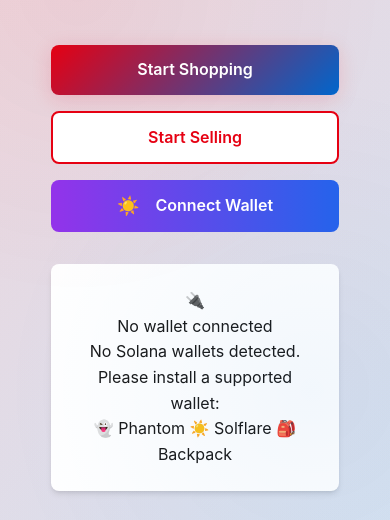
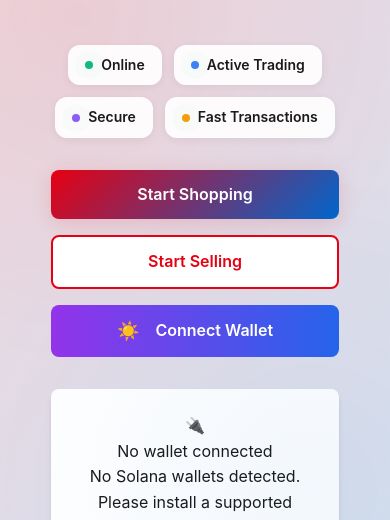
Before and after one commit to nekagit/Server-soladiankcom, an Astro site in the folder frontend/: page / in a window 390 px wide. Shown: the part 287-807 px from the top of the page. Built offline with nearby package versions, Linux system fonts and the light colour scheme; Astro itself is replaced by a stand-in of ours.

Commit message:
Add status badges to homepage for enhanced user feedback
- Introduced a new section on the homepage displaying status badges indicating the marketplace's online status, active trading, security, and transaction speed.
- Implemented corresponding styles in global CSS to ensure a visually appealing and responsive design for the badges.
- This addition improves user experience by providing real-time feedback on marketplace conditions, aligning with our commitment to transparency and user engagement.

```diff
--- a/frontend/src/pages/index.astro
+++ b/frontend/src/pages/index.astro
@@ -109,6 +109,26 @@ const features = [
         <p class="hero-subtitle mobile-text-base sm:mobile-text-lg lg:mobile-text-xl">
           The Ultimate Marketplace Powered by Solana Blockchain
         </p>
+
+        <!-- Status Badges -->
+        <div class="status-badges flex flex-wrap justify-center gap-3 mt-6 mb-8">
+          <div class="status-badge status-online">
+            <div class="status-dot"></div>
+            <span>Online</span>
+          </div>
+          <div class="status-badge status-active">
+            <div class="status-dot"></div>
+            <span>Active Trading</span>
+          </div>
+          <div class="status-badge status-secure">
+            <div class="status-dot"></div>
+            <span>Secure</span>
+          </div>
+          <div class="status-badge status-fast">
+            <div class="status-dot"></div>
+            <span>Fast Transactions</span>
+          </div>
+        </div>
         <div class="hero-actions mobile-flex sm:flex-row">
           <a href="/products" class="btn-primary btn-large mobile-btn sm:w-auto">
             Start Shopping
@@ -167,27 +187,6 @@ const features = [
     </div>
   </section>
 
-  <!-- Why Choose Soladia -->
-  <section class="features-section">
-    <div class="container mx-auto px-4 sm:px-6 lg:px-8 py-8 sm:py-12 lg:py-16">
-      <h2 class="section-title mobile-text-2xl sm:mobile-text-3xl lg:mobile-text-4xl">
-        Why Choose Soladia?
-      </h2>
-      <div class="features-grid mobile-grid sm:grid-cols-2 lg:grid-cols-4">
-        {features.map((feature) => (
-          <div class="feature-card mobile-card">
-            <div class="feature-icon text-3xl sm:text-4xl lg:text-5xl">{feature.icon}</div>
-            <h3 class="feature-title mobile-text-lg sm:mobile-text-xl lg:mobile-text-2xl">
-              {feature.title}
-            </h3>
-            <p class="feature-description mobile-text-sm sm:mobile-text-base">
-              {feature.description}
-            </p>
-          </div>
-        ))}
-      </div>
-    </div>
-  </section>
 
   <!-- Footer -->
   <footer class="footer">
--- a/frontend/src/styles/global.css
+++ b/frontend/src/styles/global.css
@@ -1229,6 +1229,76 @@ input:focus, select:focus, textarea:focus {
   transform: scaleX(1);
 }
 
+/* Status Badges */
+.status-badges {
+  display: flex;
+  flex-wrap: wrap;
+  justify-content: center;
+  gap: 0.75rem;
+  margin: 1.5rem 0 2rem 0;
+}
+
+.status-badge {
+  display: flex;
+  align-items: center;
+  gap: 0.5rem;
+  padding: 0.5rem 1rem;
+  background: rgba(255, 255, 255, 0.9);
+  border-radius: var(--soladia-radius-lg);
+  box-shadow: var(--soladia-shadow-soft);
+  backdrop-filter: blur(10px);
+  -webkit-backdrop-filter: blur(10px);
+  border: 1px solid rgba(255, 255, 255, 0.2);
+  transition: var(--soladia-transition);
+  font-size: 0.875rem;
+  font-weight: 600;
+  color: var(--soladia-dark);
+}
+
+.status-badge:hover {
+  transform: translateY(-2px);
+  box-shadow: var(--soladia-shadow-hover);
+}
+
+.status-dot {
+  width: 8px;
+  height: 8px;
+  border-radius: 50%;
+  animation: pulse 2s infinite;
+}
+
+.status-online .status-dot {
+  background: #10B981;
+  box-shadow: 0 0 0 0 rgba(16, 185, 129, 0.4);
+}
+
+.status-active .status-dot {
+  background: #3B82F6;
+  box-shadow: 0 0 0 0 rgba(59, 130, 246, 0.4);
+}
+
+.status-secure .status-dot {
+  background: #8B5CF6;
+  box-shadow: 0 0 0 0 rgba(139, 92, 246, 0.4);
+}
+
+.status-fast .status-dot {
+  background: #F59E0B;
+  box-shadow: 0 0 0 0 rgba(245, 158, 11, 0.4);
+}
+
+@keyframes pulse {
+  0% {
+    box-shadow: 0 0 0 0 rgba(16, 185, 129, 0.4);
+  }
+  70% {
+    box-shadow: 0 0 0 10px rgba(16, 185, 129, 0);
+  }
+  100% {
+    box-shadow: 0 0 0 0 rgba(16, 185, 129, 0);
+  }
+}
+
 /* Enhanced Mobile Experience */
 @media (max-width: 640px) {
   .hero-title {
```
